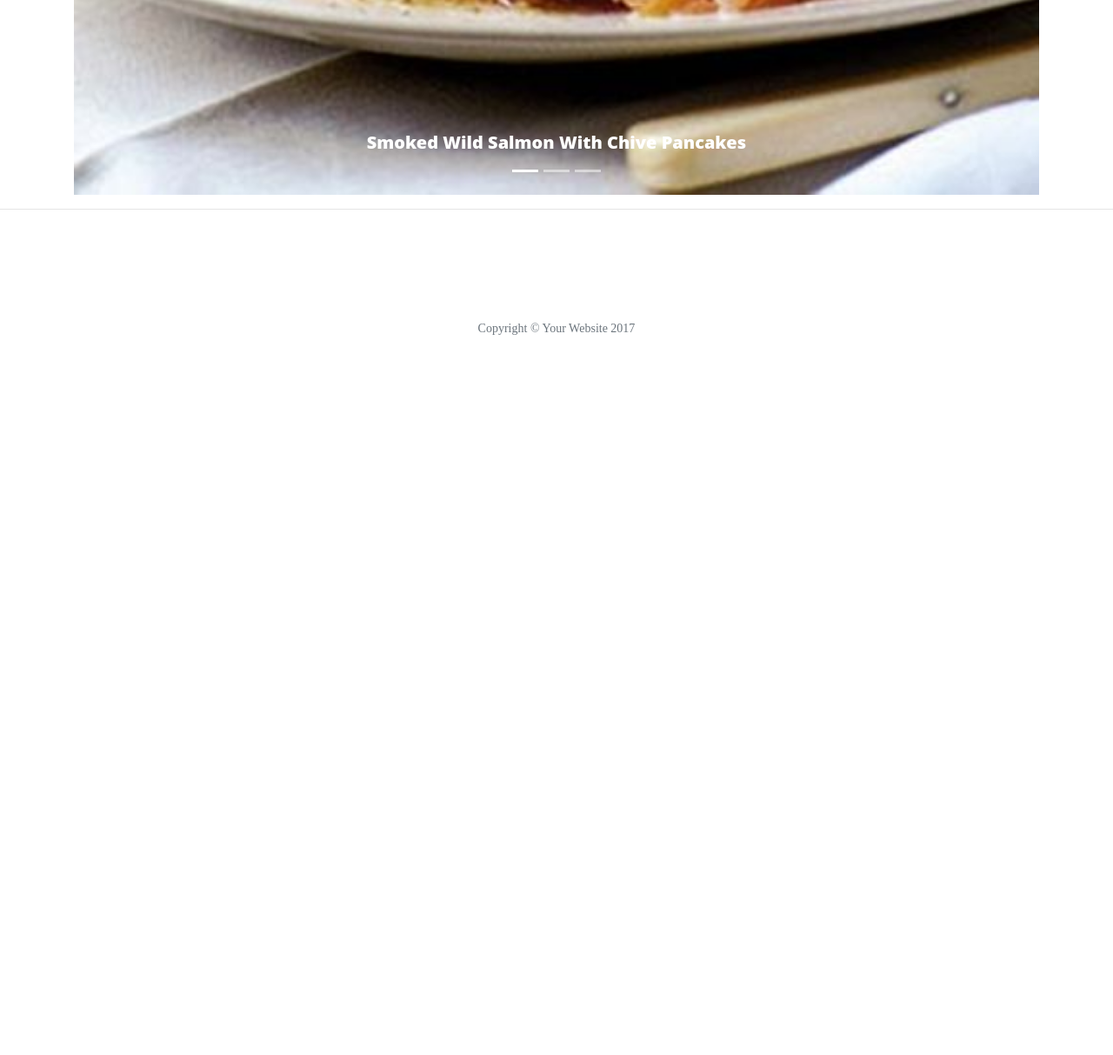
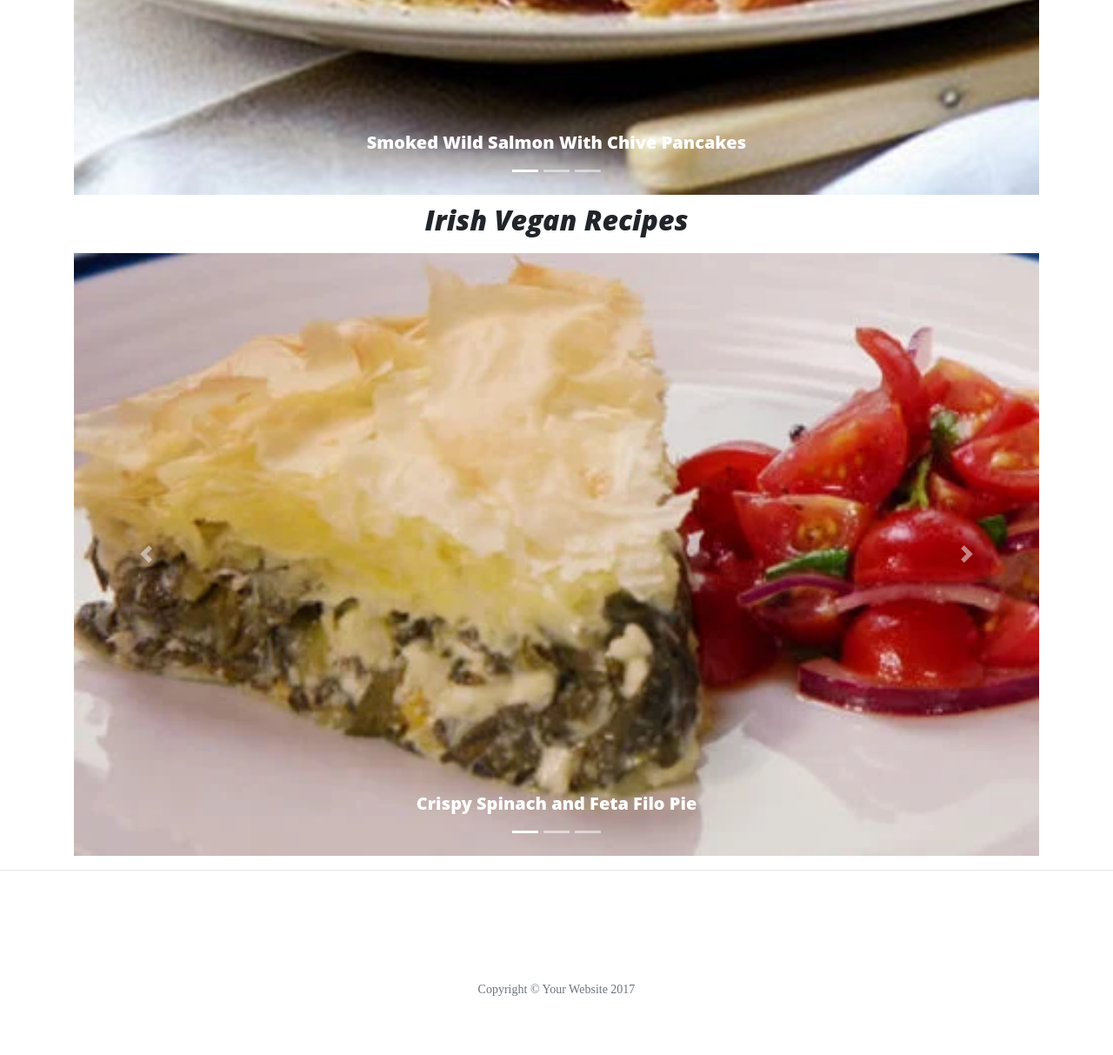
Before and after one commit to Declan446/irish-recipes, a Flask app: page /get_recipes in a window 1280 px wide. Shown: the part 2488-3701 px from the top of the page at 87% size. Before the commit the page ends 2873 px from the top, so only its background shows below. Run offline with Flask 2, Linux system fonts and the light colour scheme; some libraries are stand-ins or nearby versions.

Commit message:
added another carousel for my vegan recipes and edited it to add my vegan recipes

```diff
--- a/templates/base2.html
+++ b/templates/base2.html
@@ -133,6 +133,44 @@
   </a>
 </div>
 
+    <div class="caption center-align"><h2>Irish Vegan Recipes</h2></div>
+
+    <div id="carouselExampleCaptions" class="carousel slide" data-ride="carousel">
+  <ol class="carousel-indicators">
+    <li data-target="#carouselExampleCaptions" data-slide-to="0" class="active"></li>
+    <li data-target="#carouselExampleCaptions" data-slide-to="1"></li>
+    <li data-target="#carouselExampleCaptions" data-slide-to="2"></li>
+  </ol>
+  <div class="carousel-inner">
+    <div class="carousel-item active">
+      <img src="static/img/filo-pie.jpg" class="d-block w-100" alt="Crispy Spinach and Feta Filo Pie">
+      <div class="carousel-caption d-none d-md-block">
+        <h5>Crispy Spinach and Feta Filo Pie</h5>
+      </div>
+    </div>
+    <div class="carousel-item">
+      <img src="static/img/parsnip-gratin.jpg" class="d-block w-100" alt="Parsnip, potato & St Gall cheese gratin">
+      <div class="carousel-caption d-none d-md-block">
+        <h5>Parsnip, potato & St Gall cheese gratin</h5>
+      </div>
+    </div>
+    <div class="carousel-item">
+      <img src="static/img/colcannon.jpg" class="d-block w-100" alt="Colcannon and Veg">
+      <div class="carousel-caption d-none d-md-block">
+        <h5>Colcannon and Veg</h5>
+      </div>
+    </div>
+  </div>
+  <a class="carousel-control-prev" href="#carouselExampleCaptions" role="button" data-slide="prev">
+    <span class="carousel-control-prev-icon" aria-hidden="true"></span>
+    <span class="sr-only">Previous</span>
+  </a>
+  <a class="carousel-control-next" href="#carouselExampleCaptions" role="button" data-slide="next">
+    <span class="carousel-control-next-icon" aria-hidden="true"></span>
+    <span class="sr-only">Next</span>
+  </a>
+</div>
+
             {% endblock %}
     </div>
 
```
